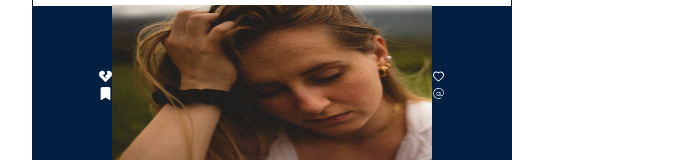
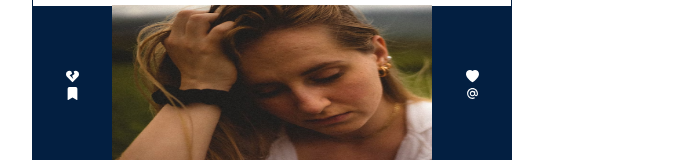
Before and after one commit to debbyuzuegbu/v42-geckos-team-11, a React (Create React App) app: page / in a window 1280 px wide. Shown: the part 198-358 px from the top of the page, without its empty margins (128-817 px from the left). Built offline with nearby package versions, Linux system fonts and the light colour scheme.

Commit message:
added the box component

```diff
--- a/src/components/Box.css
+++ b/src/components/Box.css
@@ -40,6 +40,8 @@
     display: flex;
     flex-direction: column;
     justify-content: space-around;
+    align-items: center;
+    margin: auto;
 }
 
 .icon {
--- a/src/components/Box.jsx
+++ b/src/components/Box.jsx
@@ -1,8 +1,7 @@
 import React from "react";
 import { FaHeartBroken } from "react-icons/fa";
-import { BsBookmarkFill } from "react-icons/bs";
-import { AiOutlineHeart } from "react-icons/ai";
-import { CiAt } from "react-icons/ci";
+import { BsBookmarkFill, BsHeartFill } from "react-icons/bs";
+import { BiAt } from "react-icons/bi";
 import "./Box.css";
 import Profile from '../Images/profile.png';
 import Post from '../Images/post.png';
@@ -28,9 +27,9 @@ const Box = () => {
         <div>
           <img className="post" src={Post} alt="post"/>
         </div>
-        <div>
-          <div><AiOutlineHeart className="icon" /></div>
-          <div><CiAt className="icon" /></div>
+        <div className="left">
+          <div><BsHeartFill className="icon" /></div>
+          <div><BiAt className="icon" /></div>
         </div>
       </div>
 
```
